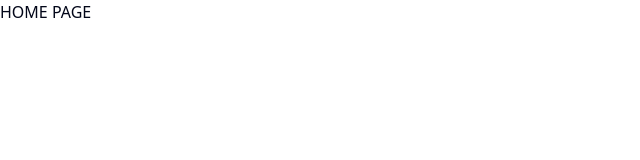
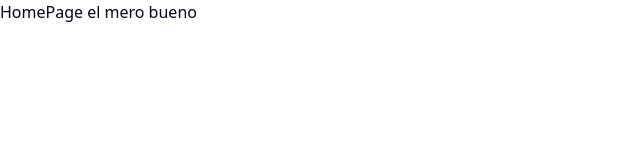
Before and after one commit to XavierSs21/proyecto-streaming, a React app in the folder frontend/: page /#/ in a window 1280 px wide. Shown: the top 160 px of the page, without its empty margins (0-640 px from the left). Built offline with nearby package versions, Linux system fonts and the light colour scheme; the HTML template or start-up script is replaced by a standard one.

Commit message:
agregue la primera pagina

```diff
--- a/frontend/src/AppRoutes.jsx
+++ b/frontend/src/AppRoutes.jsx
@@ -1,9 +1,11 @@
 import { Route, Routes, Navigate } from "react-router-dom"
+import HomePage from "./pages/HomePage"
 
 const AppRoutes = () => {
   return (
     <Routes>
-        <Route path="/" element={<span>HOME PAGE</span>}/>
+        <Route path="/" element={<HomePage/>}/>
+
         {/* <Route path="/user-profile" element={<span>USER PROFILE PAGE</span>}/> */}
         <Route path="*" element={<Navigate to ="/"/>}/>
     </Routes>
--- /dev/null
+++ b/frontend/src/pages/HomePage.jsx
@@ -0,0 +1,8 @@
+
+const HomePage = () => {
+  return (
+    <div>HomePage el mero bueno</div>
+  )
+}
+
+export default HomePage
```
Also changed, not shown: frontend/src/components/ui/Header.jsx (added).
